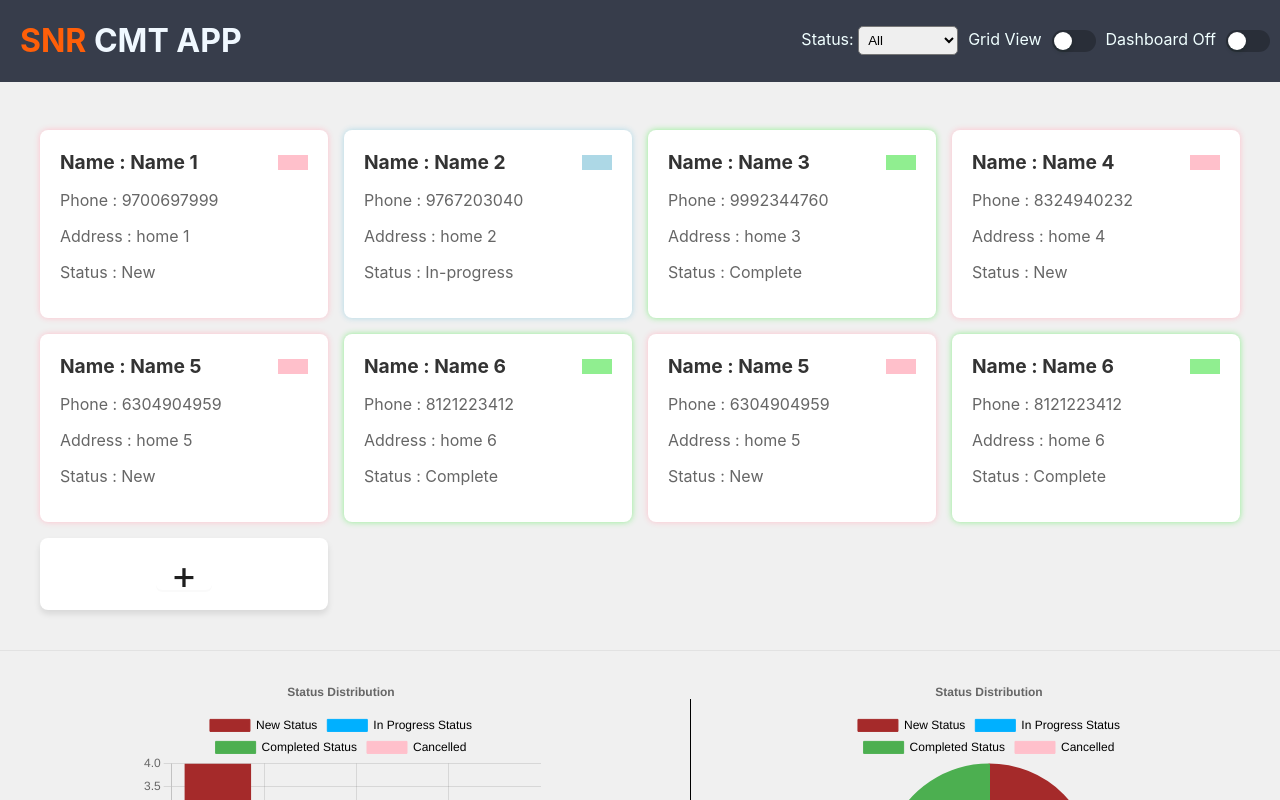
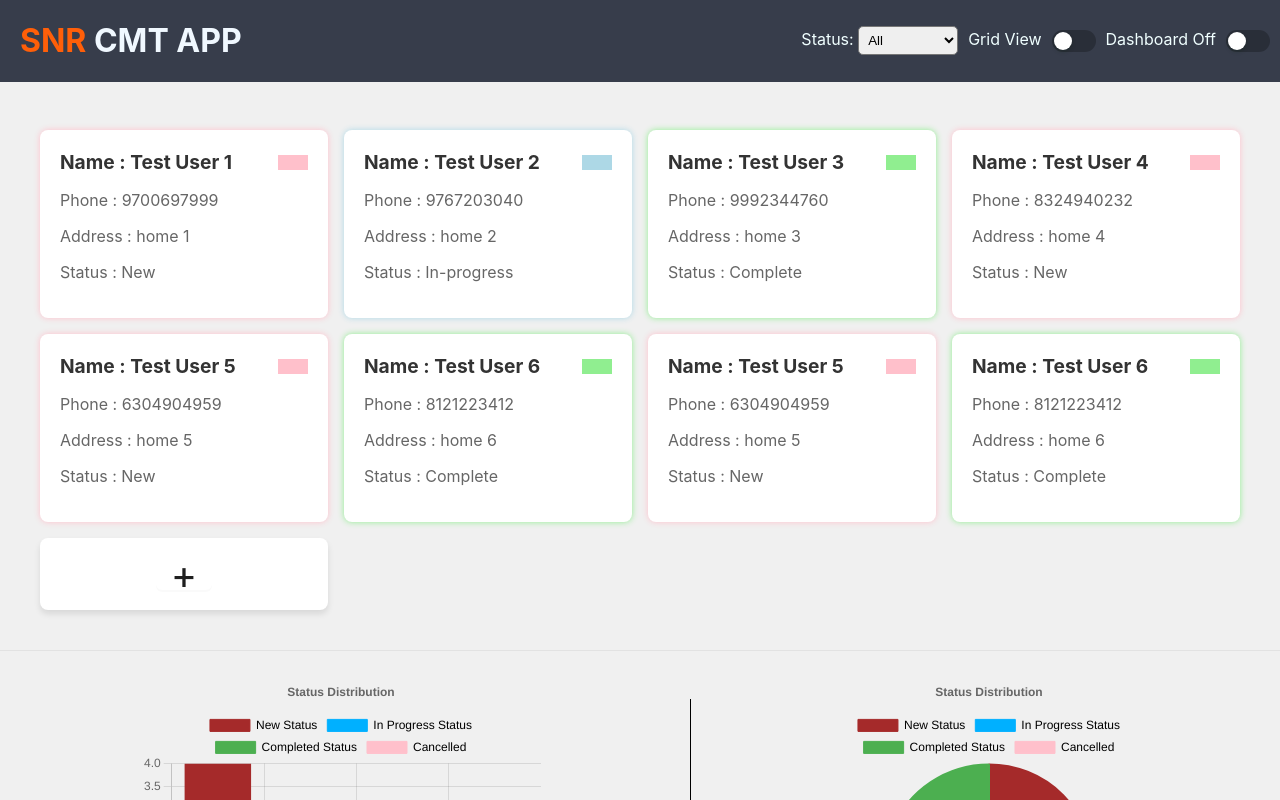
Before and after one commit to snrtrunksoft/snr-css-cmt_app, a React (Create React App) app: page / in a window 1280 px wide. Shown: the top 800 px of the page. Built offline with nearby package versions, Linux system fonts and the light colour scheme.

Commit message:
Addressing review comments

```diff
--- a/src/App.js
+++ b/src/App.js
@@ -23,14 +23,14 @@ function App() {
   const [ hideDashboard, setHideDashboard ] = useState(false);
 
   const [ data, setData]  = useState([
-      { id: 1, Name: "Name 1", Phone:"9700697999", Age:20, Address:'home 1', Status: "New",Comments:["hii1","Hello"] },
-      { id: 2, Name: "Name 2", Phone:"9767203040", Age:24, Address:'home 2', Status: "In-progress",Comments:["hii2"] },
-      { id: 3, Name: "Name 3", Phone:"9992344760", Age:14, Address:'home 3', Status: "Complete",Comments:["hii3"] },
-      { id: 4, Name: "Name 4", Phone:"8324940232", Age:25, Address:'home 4', Status: "New",Comments:["hii4"] },
-      { id: 5, Name: "Name 5", Phone:"6304904959", Age:28, Address:'home 5', Status: "New",Comments:["hii5"] },
-      { id: 6, Name: "Name 6", Phone:"8121223412", Age:35, Address:'home 6', Status: "Complete",Comments:["hii6"] },
-      {id: 5, Name: "Name 5", Phone:"6304904959", Age:28, Address:'home 5', Status: "New",Comments:["hii5"] },
-      { id: 6, Name: "Name 6", Phone:"8121223412", Age:35, Address:'home 6', Status: "Complete",Comments:["hii6"] }
+      { id: 1, Name: "Test User 1", Phone:"9700697999", Age:20, Address:'home 1', Status: "New",Comments:["hii1","Hello"] },
+      { id: 2, Name: "Test User 2", Phone:"9767203040", Age:24, Address:'home 2', Status: "In-progress",Comments:["hii2"] },
+      { id: 3, Name: "Test User 3", Phone:"9992344760", Age:14, Address:'home 3', Status: "Complete",Comments:["hii3"] },
+      { id: 4, Name: "Test User 4", Phone:"8324940232", Age:25, Address:'home 4', Status: "New",Comments:["hii4"] },
+      { id: 5, Name: "Test User 5", Phone:"6304904959", Age:28, Address:'home 5', Status: "New",Comments:["hii5"] },
+      { id: 6, Name: "Test User 6", Phone:"8121223412", Age:35, Address:'home 6', Status: "Complete",Comments:["hii6"] },
+      {id: 7, Name: "Test User 5", Phone:"6304904959", Age:28, Address:'home 5', Status: "New",Comments:["hii5"] },
+      { id: 8, Name: "Test User 6", Phone:"8121223412", Age:35, Address:'home 6', Status: "Complete",Comments:["hii6"] }
   ]);
 
   const [ duplicateData, setDuplicateData ] = useState(data);
```
